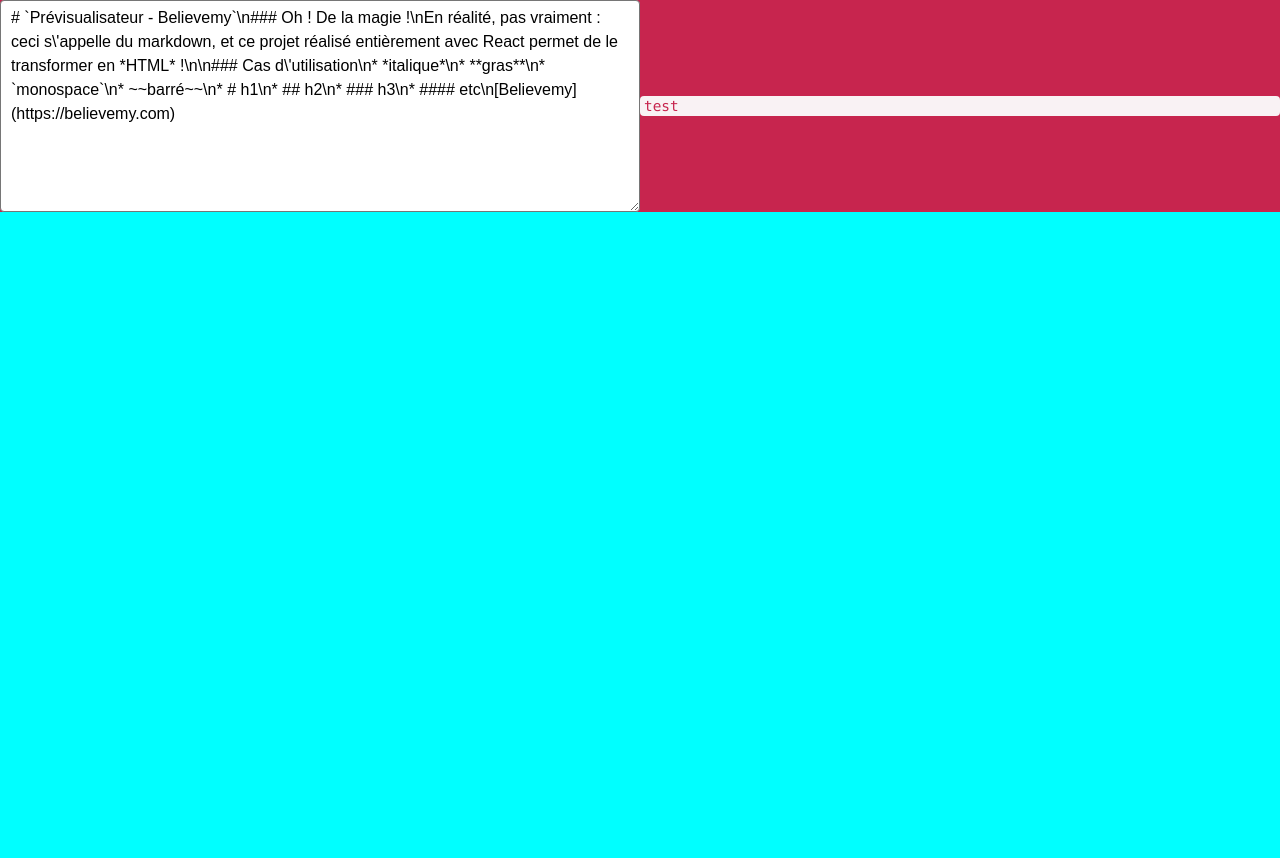
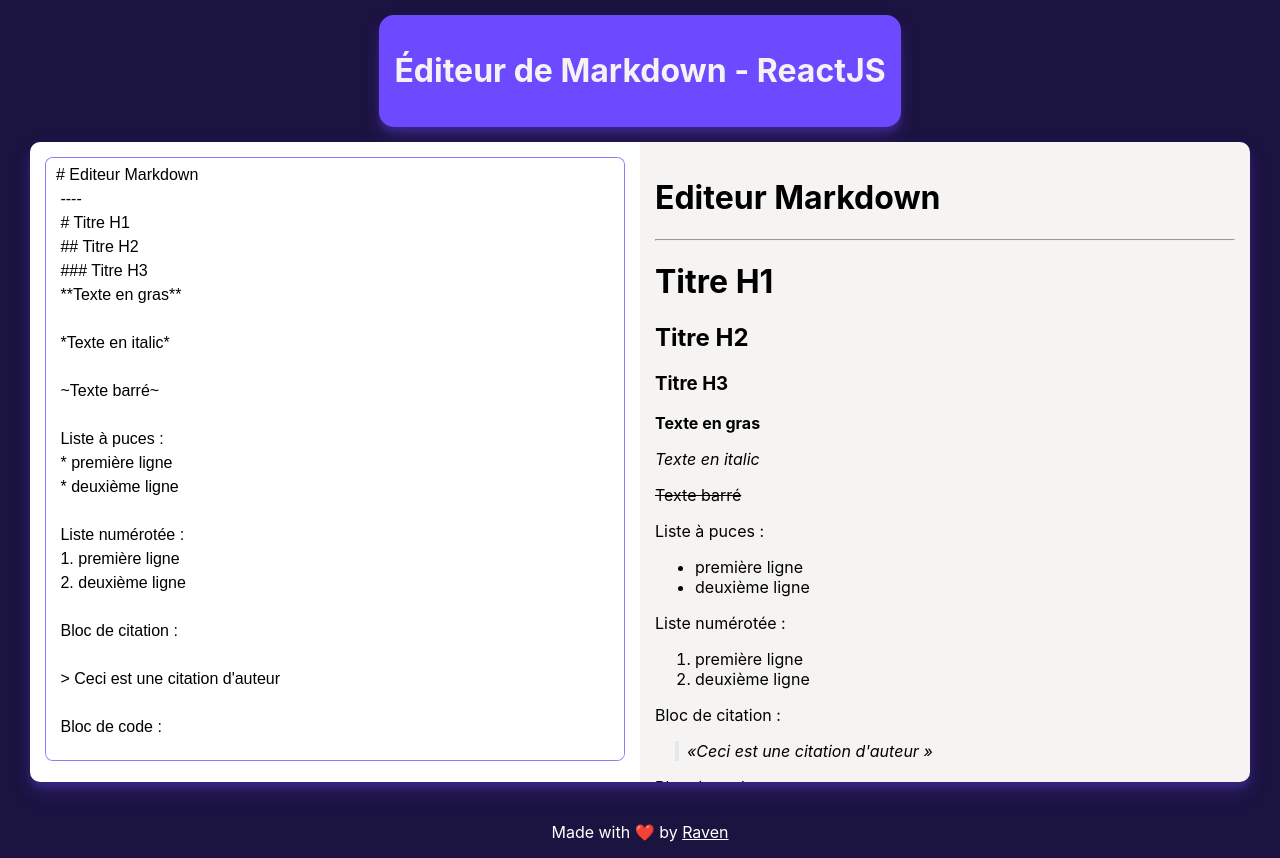
Before and after one commit to Ravinou/react-generateur-markdown, a React app: page / in a window 1280 px wide. Before the commit the page ends 800 px from the top, so only its background shows below. Built offline with nearby package versions, Linux system fonts and the light colour scheme.

Commit message:
v1.0 fonctionnelle

````diff
--- a/package.json
+++ b/package.json
@@ -6,6 +6,7 @@
     "@testing-library/jest-dom": "^5.16.4",
     "@testing-library/react": "^13.2.0",
     "@testing-library/user-event": "^13.5.0",
+    "marked": "^4.0.16",
     "react": "^18.1.0",
     "react-dom": "^18.1.0",
     "react-scripts": "5.0.1",
--- a/public/index.html
+++ b/public/index.html
@@ -1,5 +1,5 @@
 <!DOCTYPE html>
-<html lang="en">
+<html lang="fr">
   <head>
     <meta charset="utf-8" />
     <link rel="icon" href="%PUBLIC_URL%/favicon.ico" />
@@ -24,7 +24,7 @@
       work correctly both with client-side routing and a non-root public URL.
       Learn how to configure a non-root public URL by running `npm run build`.
     -->
-    <title>React App</title>
+    <title>Markdown live editor</title>
   </head>
   <body>
     <noscript>You need to enable JavaScript to run this app.</noscript>
--- a/src/Containers/App/App.css
+++ b/src/Containers/App/App.css
@@ -1,45 +1,110 @@
-body {
-  background-color: aqua;
+* {
+  box-sizing: border-box;
 }
 
-.App {
-  display: flex;
+body {
+  background-color: #1b1340;
+  margin: 0 30px;
+  font-family: inter, sans-serif;
+}
+
+header {
+  text-align:center;
+  margin: 15px;
+}
+
+/* Footer */
+
+.footer {
+  color: #fff;
+  text-align: center;
+  margin-top: 40px;
+}
+.footer a {
+  color: #fff;
+}
+
+.heart-pulse {
+  -webkit-animation: pulse 2s cubic-bezier(0.4,0,0.6,1) infinite;
+  animation: pulse 2s cubic-bezier(0.4,0,0.6,1) infinite;
+}
+
+/* Structure principale */
+
+.flex-container {
+  display:flex;
   flex-wrap: wrap;
-  background-color: #c7254e;
-  height: auto;
+  box-shadow: 0 10px 20px rgba(109, 74, 255, 0.19), 0 6px 6px rgba(109 ,74 ,255 ,0.23);
+  border-radius: 10px;
+  overflow: hidden;
+}
+
+.flex-child {
+  width: 50%;
+  padding: 15px;
+  height: 80vh;
+  overflow: scroll;
+  display: inline-block;
+  min-width: 500px;
+}
+
+#markdownRender{
+  background-color: #f5f4f2;
+}
+
+#textarea {
+  background-color:#fff;
 }
 
 textarea {
   display: block;
   width: 100%;
+  height: 99%;
   font-family: arial, sans-serif;
   padding: 5px 10px;
   font-size: 1rem;
   line-height: 1.5rem;
-  border-radius: .25rem;
-  height: 200px;
+  border-radius: .5rem;
+  resize: none;
+  border: 1px solid #6e4affbd;
+}
+
+textarea:focus-visible {
+  outline: 1px solid #6d4aff;
+  box-shadow: 0 0 15px 5px rgba(110, 74, 255, 0.605);
 }
 
 code {
-  padding: 2px 4px;
-  font-size: .9em;
-  color: #c7254e;
-  background-color: #f9f2f4;
-  border-radius: 4px;
-  width: 100%;
+  background-color: #282a36;
+  color: #f8f8f2;
+  font-family: ui-monospace,SFMono-Regular,Menlo,Monaco,Consolas,liberation mono,courier new,monospace;
+  padding: 15px;
+  border-radius: 5px;
+  display:inline-block;
 }
 
-.textarea {
-  margin: auto;
-  display: flex;
-  width: 50%;
-  height: 100%;
-  box-sizing: border-box;
+blockquote {
+  font-weight: 400;
+  font-style: italic;
+  border-left: #e5e7eb solid .25rem;
+  padding-left: .5rem;
+  margin: 16px 20px;
+}
+blockquote p::before {
+  content: open-quote;
+  /* quotes: "\201C""\201D""\2018""\2019"; */
+}
+blockquote p::after {
+  content: close-quote;
+  /* quotes: "\201C""\201D""\2018""\2019"; */
 }
 
-.code {
+.title {
+  background-color: #6d4aff;
+  display: inline-block;
   margin: auto;
-  width: 50%;
-  display: flex;
-  box-sizing: border-box;
+  padding: 15px;
+  box-shadow: 0 10px 20px rgba(109, 74, 255, 0.19), 0 6px 6px rgba(109 ,74 ,255 ,0.23);
+  border-radius: 15px;
+  color:#f3f3f3;
 }
--- a/src/Containers/App/App.js
+++ b/src/Containers/App/App.js
@@ -1,13 +1,69 @@
+//Lib
+import { marked } from 'marked';
+import React, { useState } from 'react';
 import './App.css';
 
+
+
 function App() {
+
+  //State
+  const [text, setText] = useState("# Editeur Markdown \n ---- \n # Titre H1 \n ## Titre H2 \n ### Titre H3 \n **Texte en gras** \n\n *Texte en italic* \n\n ~Texte barré~ \n\n Liste à puces : \n * première ligne \n * deuxième ligne \n\n Liste numérotée : \n 1. première ligne \n 2. deuxième ligne \n\n Bloc de citation : \n\n > Ceci est une citation d'auteur \n\n Bloc de code : \n\n```\n helloWorld.textContent = \"Hello World !\"; \n``` \n [Un joli lien URL vers mon blog :)](https://r4ven.fr)");
+
+  // // Etats
+  // // componentDidMount
+  // useEffect(() => {
+  //   console.log('[App.js] componentDidMount');
+  // }, []);
+
+  // // componentDidUpdate
+  // useEffect(() => {
+  //   console.log('[App.js] componentDidUpdate');
+  // });
+
+  // // componentWillUnmount
+  // useEffect(() => {
+  //   return() => {
+  //     console.log('[App.js] componentWillUnmount');
+  //   }
+  // }, []);
+
+  //Methodes
+  const changeTextHandler = event => {
+    setText(event.target.value);
+  };
+
+  const markdownToHTML = () => {
+    return {__html: marked(text)};
+  }
+
+  // const textTransformHandler = () => {
+  //   console.log("Modification zone texte");
+  //   let textarea = document.querySelector("textarea").value;
+  //   let code = document.querySelector("code");
+  //   code.innerHTML = marked(textarea);
+  // }
+
   return (
     <div className="App">
-      <div className="textarea">
-        <textarea># `Prévisualisateur - Believemy`\n### Oh ! De la magie !\nEn réalité, pas vraiment : ceci s\'appelle du markdown, et ce projet réalisé entièrement avec React permet de le transformer en *HTML* !\n\n### Cas d\'utilisation\n* *italique*\n* **gras**\n* `monospace`\n* ~~barré~~\n* # h1\n* ## h2\n* ### h3\n* #### etc\n[Believemy](https://believemy.com)</textarea>
+      <header>
+        <div className="title"><h1>Éditeur de Markdown - ReactJS</h1></div>
+      </header>
+      <div className="flex-container">
+        <div className="flex-child" id="textarea">
+          <textarea
+          rows="30"
+          onChange={(e) => changeTextHandler(e)}
+          value={text}
+          >
+          </textarea>
+        </div>
+        <div className='flex-child' id="markdownRender">
+          <div dangerouslySetInnerHTML={markdownToHTML()}></div>
+        </div>
       </div>
-      <div className="code">
-        <code>test</code>
+      <div className="footer">
+        <p>Made with <span class="heart-pulse">❤️</span> by <a href='https://r4ven.fr'>Raven</a></p>
       </div>
     </div>
   );
````
Also changed, not shown: 1 other file.
